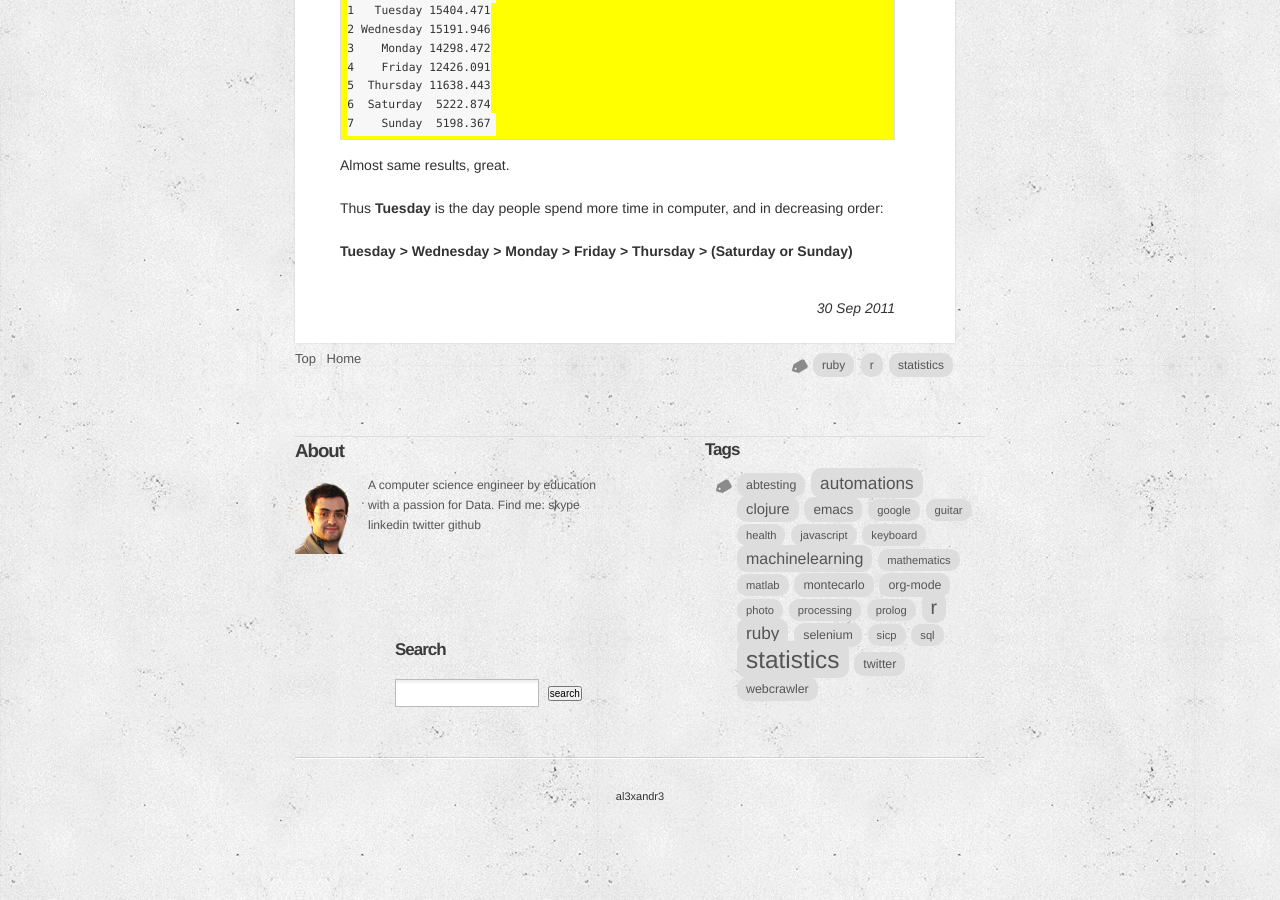
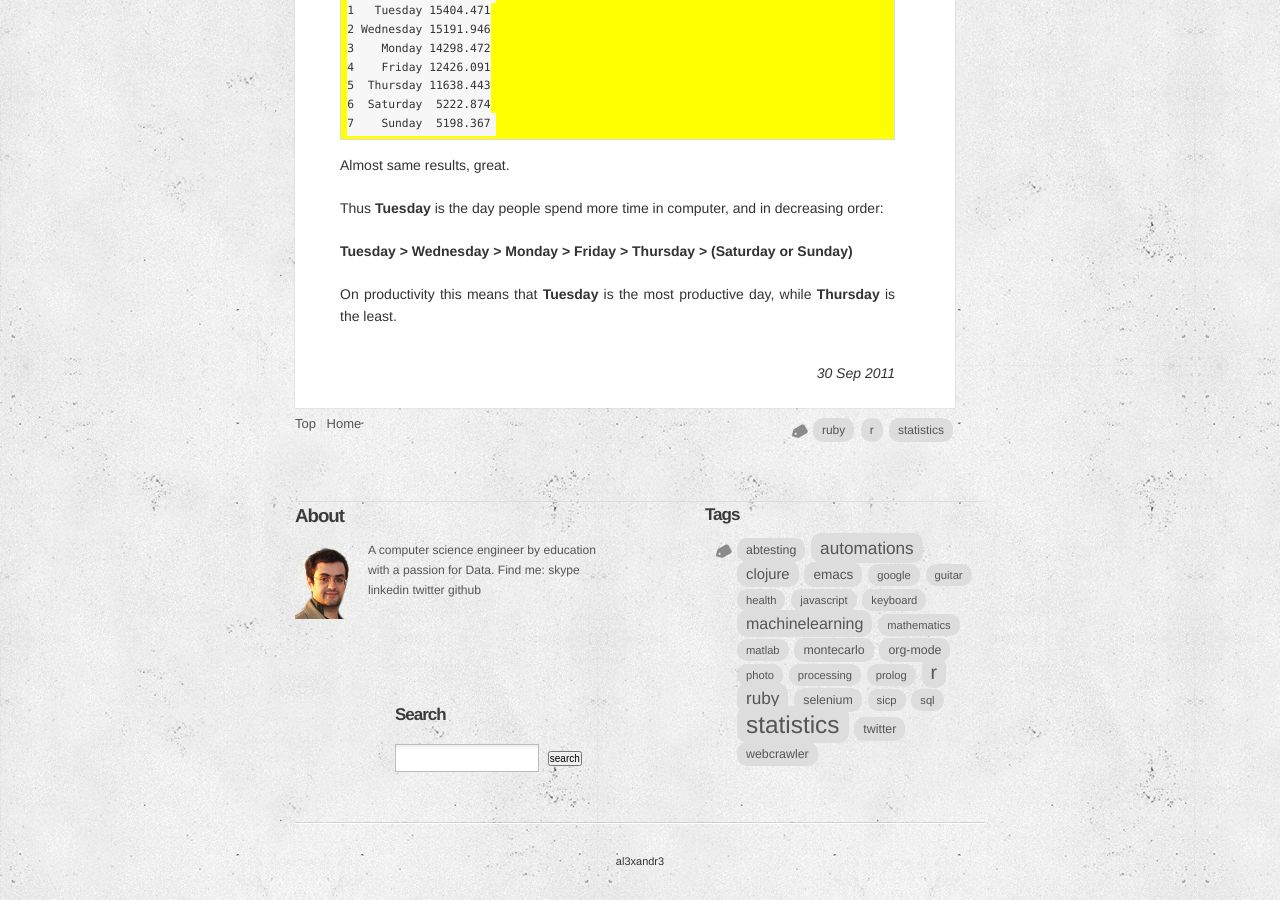
Before and after one commit to al3xandr3/al3xandr3.github.io, a Jekyll site: the page built from _posts/2011-09-30-productivity-others.md, in a window 1280 px wide and 900 px high, scrolled down 6175 px. Built offline with Jekyll 4.4.1, drawn with Linux system fonts in a browser that asks for light colours; Markdown is read by kramdown in place of the engine named in the settings; comment, search, counter and statistics services are not loaded.

Commit message:
others add

```diff
--- a/_posts/2011-09-30-productivity-others.md
+++ b/_posts/2011-09-30-productivity-others.md
@@ -172,3 +172,5 @@ Almost same results, great.
 Thus **Tuesday** is the day people spend more time in computer, and in decreasing order:
 
 **Tuesday > Wednesday > Monday > Friday > Thursday > (Saturday or Sunday)**
+
+On productivity this means that **Tuesday** is the most productive day, while **Thursday** is the least.
```
